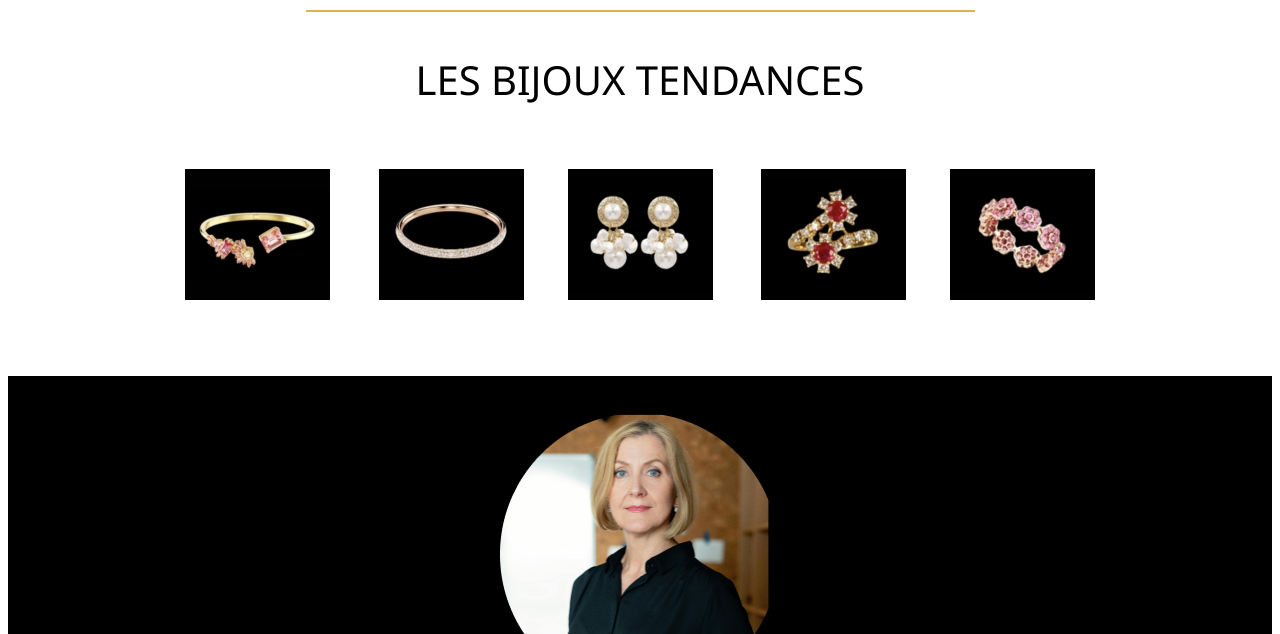
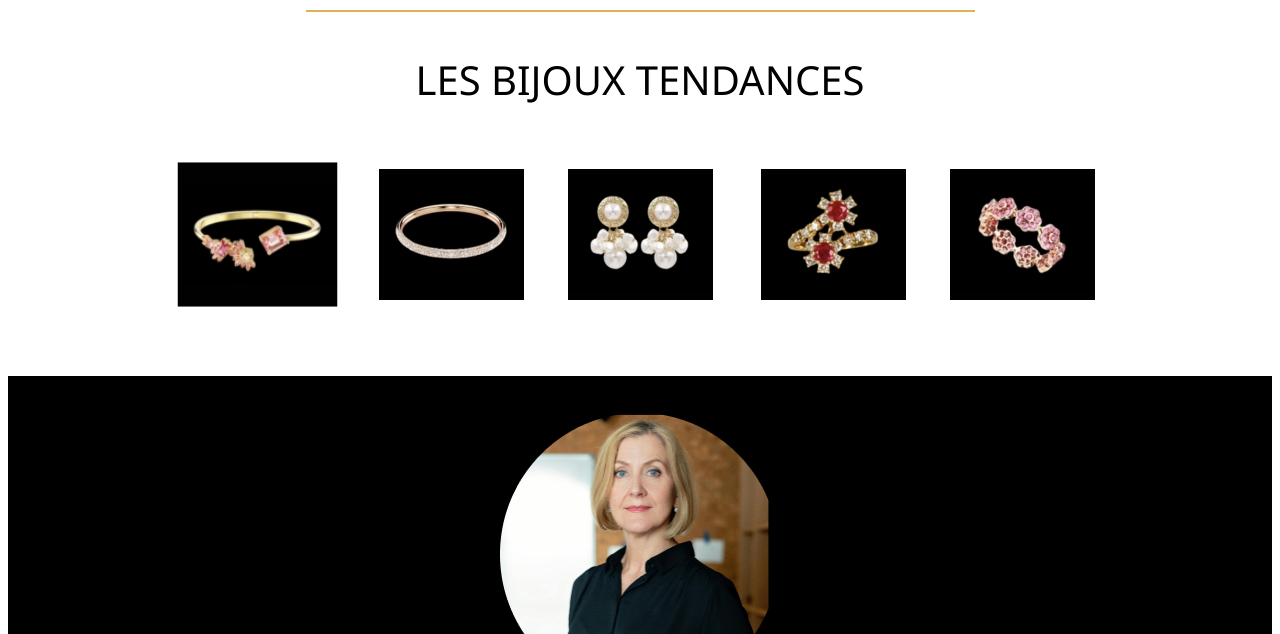
Before and after one commit to justinebrnb/atelierdesjoyaux, a plain HTML site: page index.html in a window 1280 px wide. In both pictures the pointer is over the picture 257 px from the left and 963 px from the top of the page. Shown: the part 729-1363 px from the top of the page. Drawn offline with Linux system fonts and the light colour scheme.

Commit message:
Update css1.css

```diff
--- a/css1.css
+++ b/css1.css
@@ -51,6 +51,15 @@ nav ul li a{
     padding: 12px 22px 5px 5px;
     gap: 54px;
 }
+
+.sectionimage img, #images img, #images2 img, #images3 img {
+    transition: transform 0.3s ease-in-out;
+  }
+
+.sectionimage img:hover, #images img:hover, #images2 img:hover, #images3 img:hover {
+    transform: scale(1.1);
+  }
+
 #section1 img{
     width: 661px;
     height: 397px;
```
